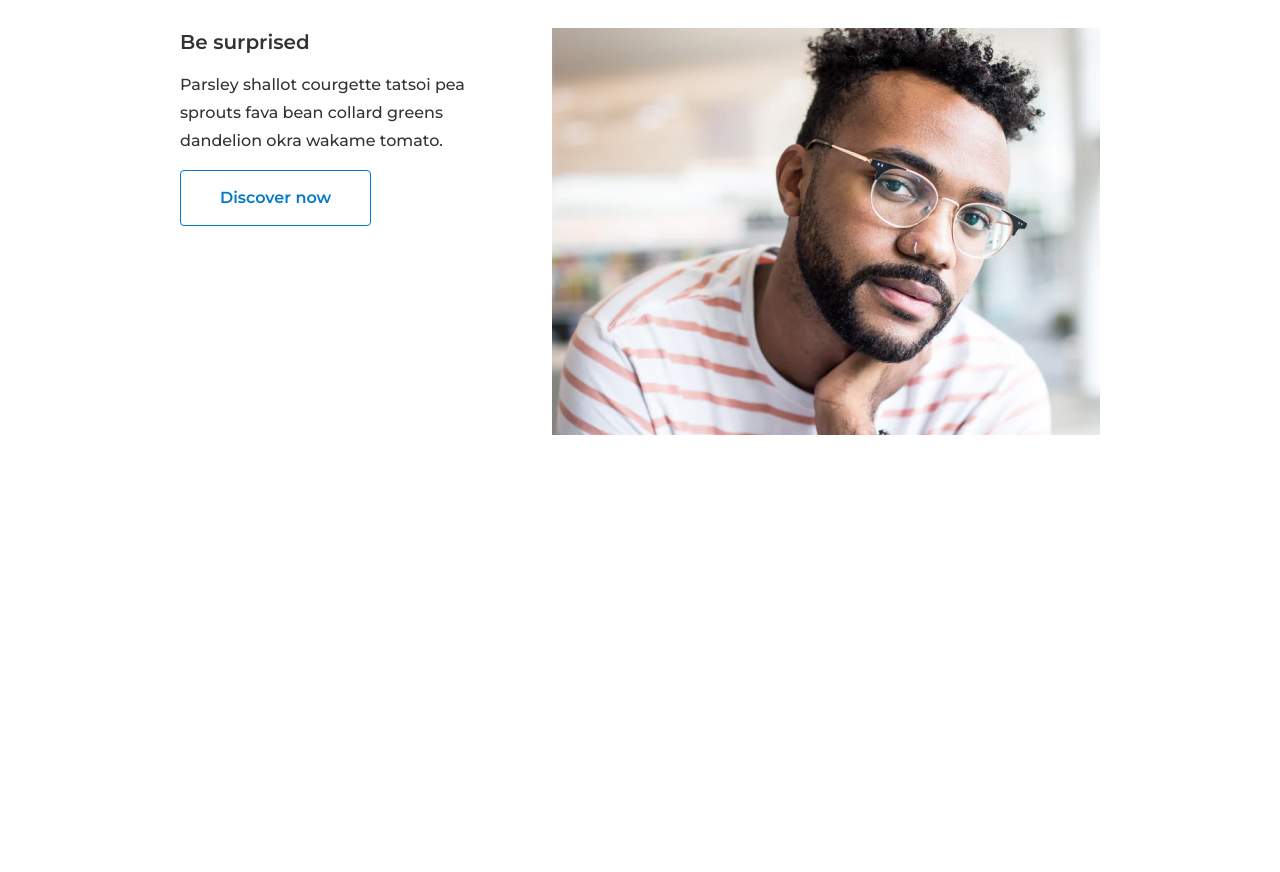
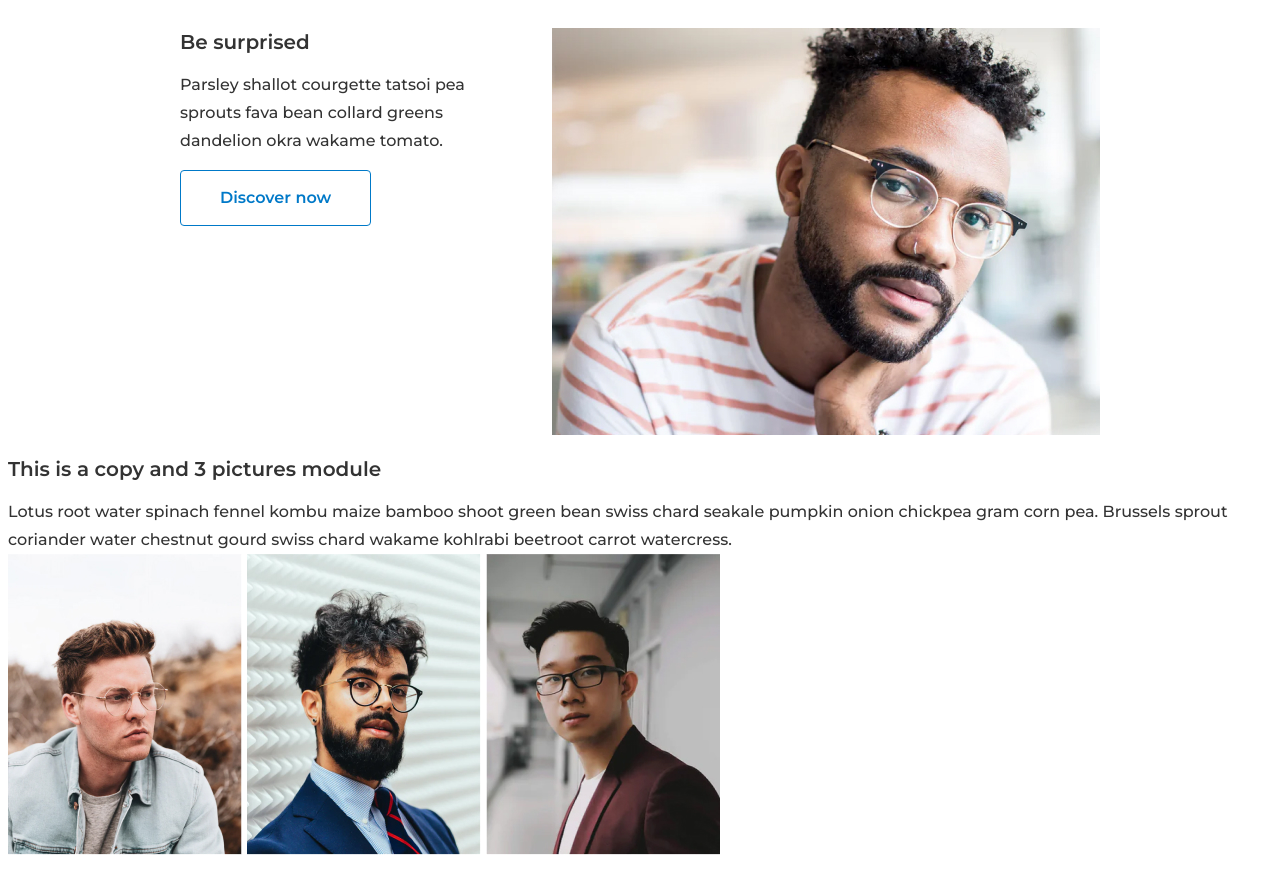
Before and after one commit to ArtemMyrhorod/Task, a plain HTML site: page index.html in a window 1280 px wide. Before the commit the page ends 800 px from the top, so only its background shows below. Drawn offline with Linux system fonts and the light colour scheme.

Commit message:
add team section

```diff
--- a/index.html
+++ b/index.html
@@ -32,6 +32,22 @@
 
          </div>
       </section>
+      <section class="team">
+         <div class="small-container">
+            <div class="team__wrapper">
+               <h2 class="team__title section-title">This is a copy and 3 pictures module</h2>
+               <p class="team__text">Lotus root water spinach fennel kombu maize bamboo shoot green bean swiss chard
+                  seakale pumpkin onion chickpea gram corn
+                  pea. Brussels sprout coriander water chestnut gourd swiss chard wakame kohlrabi beetroot carrot
+                  watercress.</p>
+               <div class="team__members">
+                  <img src="img/team-1.jpg" alt="team member">
+                  <img src="img/team-2.jpg" alt="team member">
+                  <img src="img/team-3.jpg" alt="team member">
+               </div>
+            </div>
+         </div>
+      </section>
    </main>
 
 </body>
```
